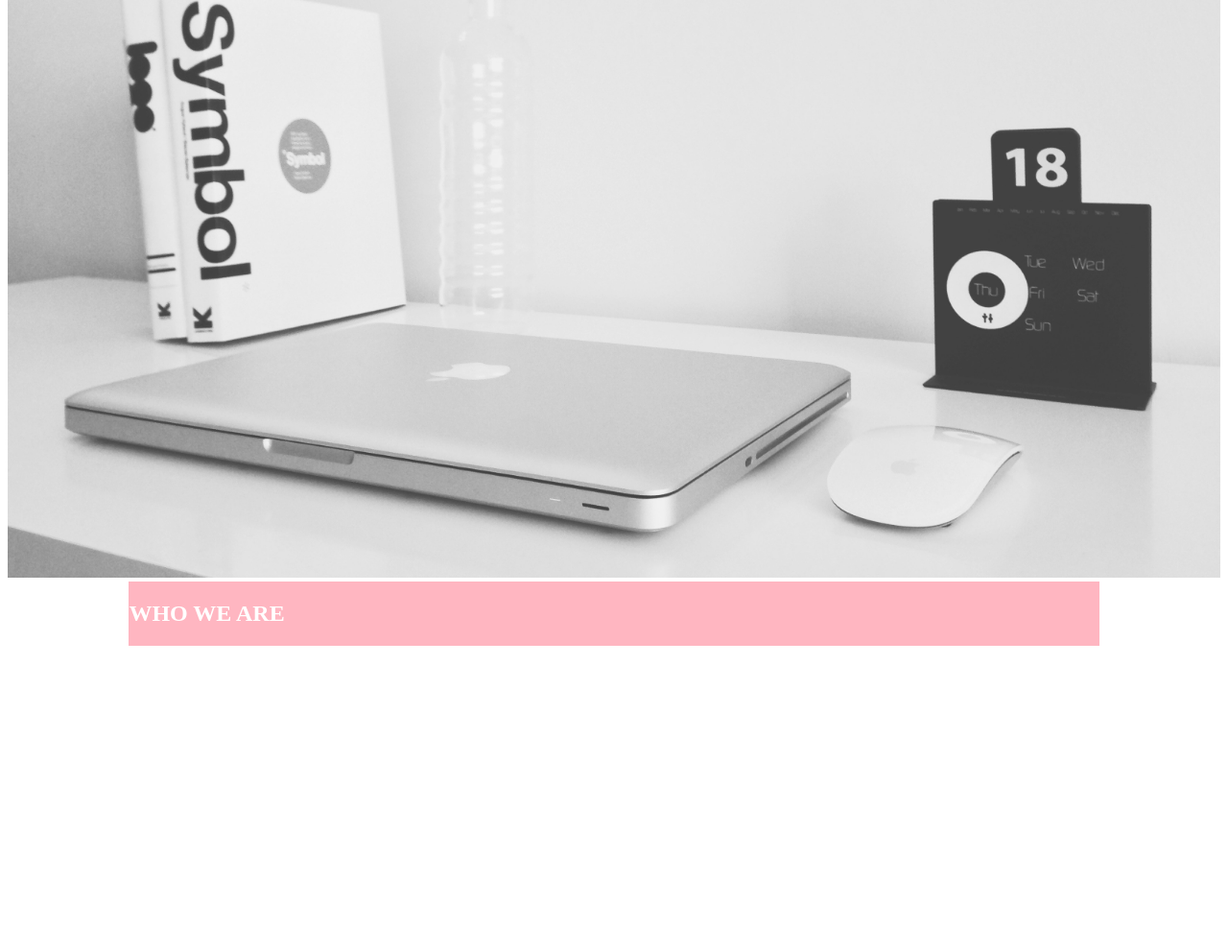
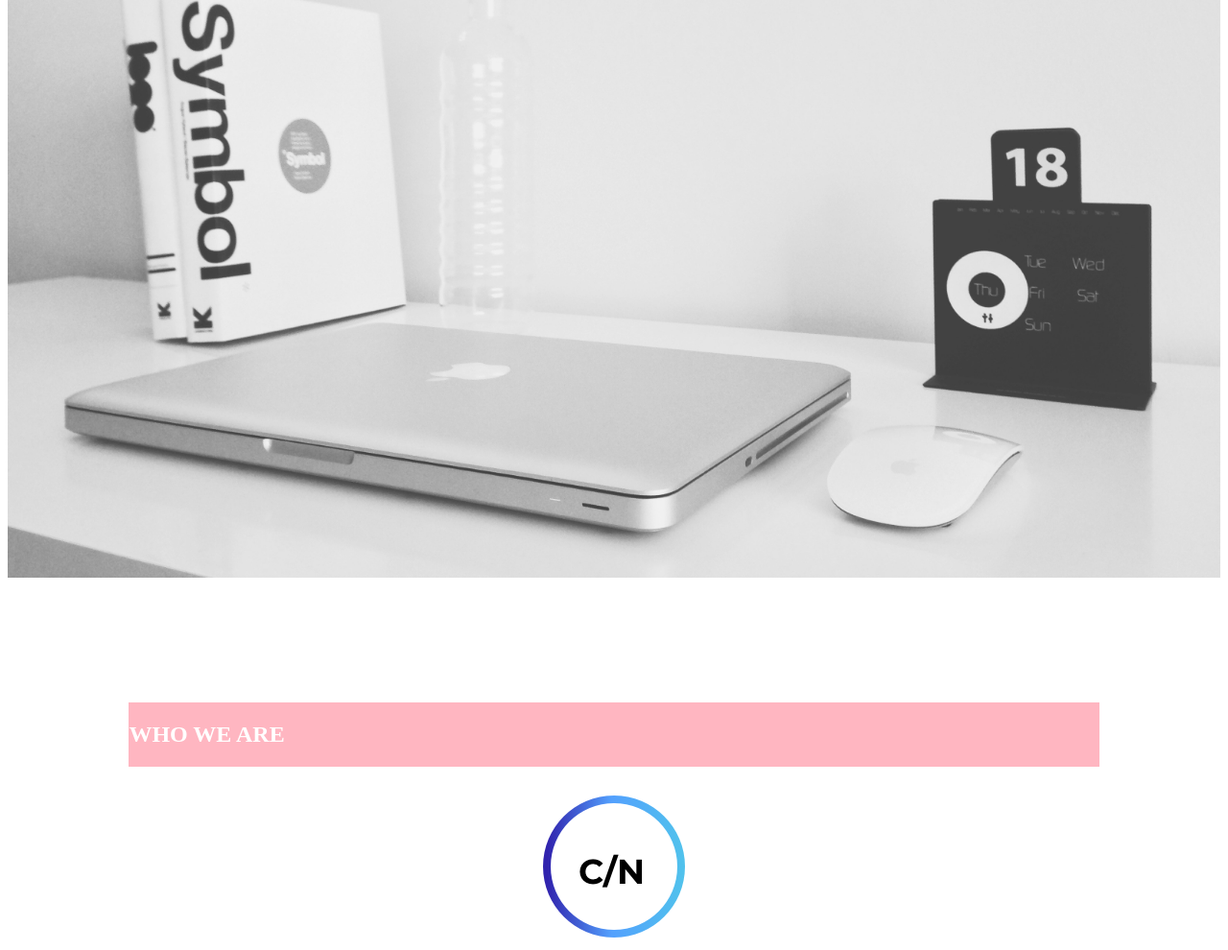
Before and after one commit to neliaterrazas/freelance-project, a website built with webpack: page src/index.html in a window 1280 px wide. Shown: the part 329-1319 px from the top of the page at 96% size. Before the commit the page ends 1010 px from the top, so only its background shows below. Built offline with nearby package versions, Linux system fonts and the light colour scheme.

```diff
--- a/src/index.html
+++ b/src/index.html
@@ -25,13 +25,12 @@
       <div class="info">
         <h2>WHO WE ARE</h2>
       </div>
-      <div class="bottom-bar">
-
-      </div>
     </div>
   </div>
 
-
+  <div class="bottom-bar">
+    <img src="assets/images/logo.png" alt="company logo">
+  </div>
 
   </body>
 </html>
--- a/src/index.js
+++ b/src/index.js
@@ -1,3 +1 @@
-
 import './sass/styles.scss';
-console.log("hey!")
--- a/src/sass/styles.scss
+++ b/src/sass/styles.scss
@@ -8,7 +8,7 @@
   background-color: white;
 }
 .company-name{
-  padding-left: 4em;
+  padding-left: 5em;
   justify-content: center;
   align-self: center;
   color: white;
@@ -24,6 +24,7 @@
 #laptop{
   width: 100%;
   height: 50%;
+  padding-bottom: 10%;
 }
 // MAIN AREA
 .container{
@@ -36,3 +37,9 @@
   width: 80%;
   background-color: lightpink;
 }
+.bottom-bar{
+  display: flex;
+  justify-content: center;
+  padding-top: 2%;
+
+}
```
Also changed, not shown: css/styles.css (deleted), 1 other file.
